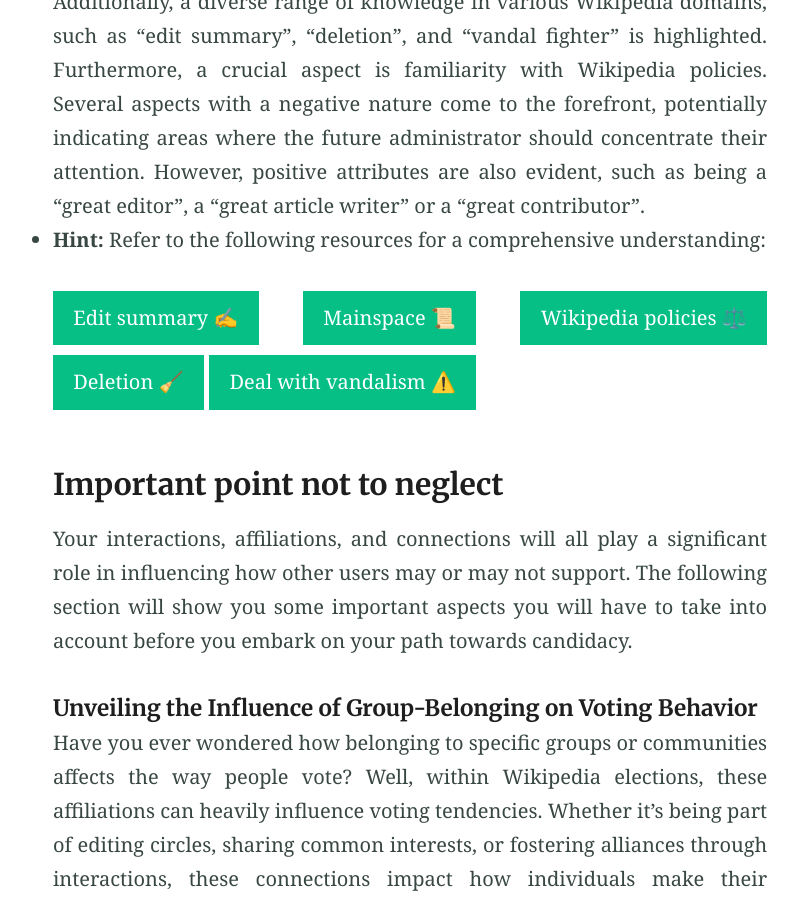
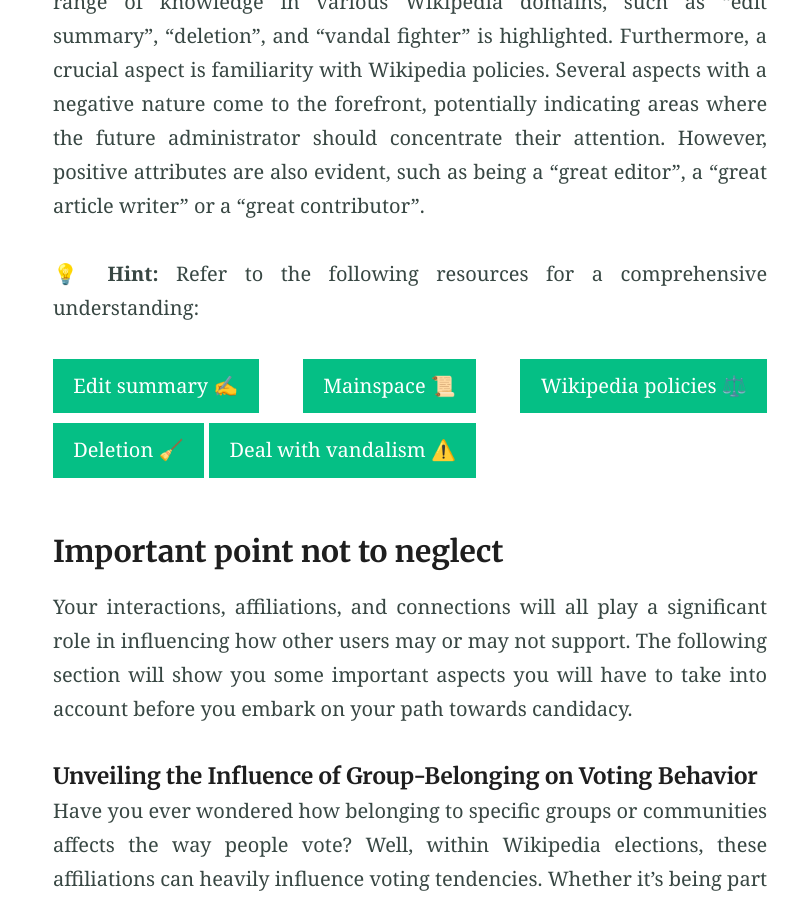
Before and after one commit to Sakasy/sakasy.github.io, a Jekyll site: the page built from index.md, in a window 1280 px wide and 900 px high, scrolled down 21155 px. Shown: the whole window, without its empty margins (230-1028 px from the left). Built offline with Jekyll 4.4.1, drawn with Linux system fonts in a browser that asks for light colours.

Commit message:
Update index.md

```diff
--- a/index.md
+++ b/index.md
@@ -166,11 +166,9 @@
 <br>
 <br>
 <br>
-<br>
-<br>
 * Within these Word Clouds, numerous insightful recommendations for aspiring administrators come to light. Criteria related to experience, such as "need experience", "low edit count", and "low activity" are discernible. Additionally, a diverse range of knowledge in various Wikipedia domains, such as "edit summary", "deletion", and "vandal fighter" is highlighted. Furthermore, a crucial aspect is familiarity with Wikipedia policies. Several aspects with a negative nature come to the forefront, potentially indicating areas where the future administrator should concentrate their attention. However, positive attributes are also evident, such as being a "great editor", a "great article writer" or a "great contributor".
 
-* **Hint:** Refer to the following resources for a comprehensive understanding:
+💡 **Hint:** Refer to the following resources for a comprehensive understanding:
 
 {% include button.html text="Edit summary ✍️" link="https://en.wikipedia.org/wiki/Help:Edit_summary" %}{% include button.html text="Mainspace 📜" link="https://en.wikipedia.org/wiki/Template:User_mainspace_edits" %}{% include button.html text="Wikipedia policies ⚖️" link="https://en.wikipedia.org/wiki/Category:Wikipedia_policies" %}{% include button.html text="Deletion 🧹" link="https://en.wikipedia.org/wiki/Wikipedia:Guide_to_deletion" %}{% include button.html text="Deal with vandalism ⚠️" link="https://en.wikipedia.org/wiki/Wikipedia:How_to_deal_with_vandalism" %}
 
```
